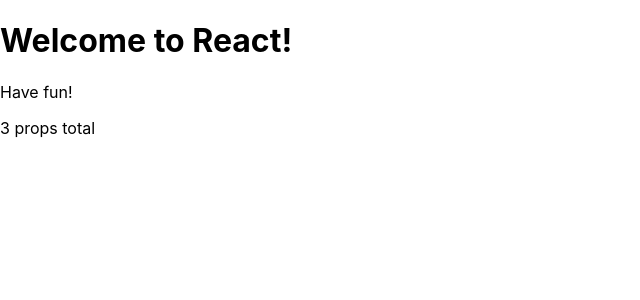
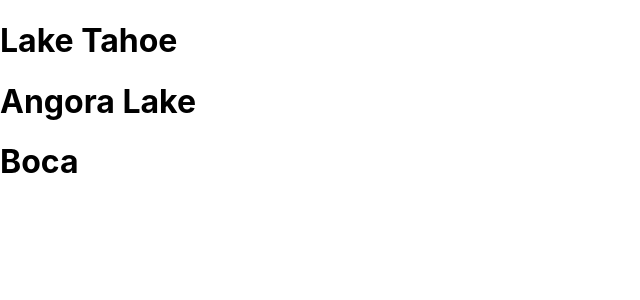
Before and after one commit to brittCommit/LinkedIn_React, a React (Create React App) app: page / in a window 1280 px wide. Shown: the top 300 px of the page, without its empty margins (0-640 px from the left). Built offline with nearby package versions, Linux system fonts and the light colour scheme.

Commit message:
composing components

```diff
--- a/src/index.js
+++ b/src/index.js
@@ -2,21 +2,21 @@
 import ReactDOM from 'react-dom';
 import './index.css';
 
-function Hello({library, message, number}) {
+function Lake({name}) {
+    return <h1>{name}</h1>;
+}
+
+function App() {
   return (
   <div>
-    <h1>Welcome to {library}!</h1>
-    <p>{message}</p>
-    <p>{number} props total</p>
+    <Lake name = "Lake Tahoe" />
+    <Lake name = "Angora Lake" />
+    <Lake name = "Boca" />
   </div>
-  )
+  );
 }
 
 ReactDOM.render(
-  <Hello
-    library = "React"
-    message = "Have fun!"
-    number = {3}
-    />,
+  <App />,
   document.getElementById('root')
 );
```
